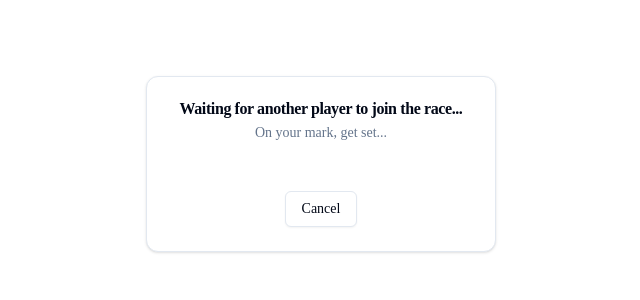
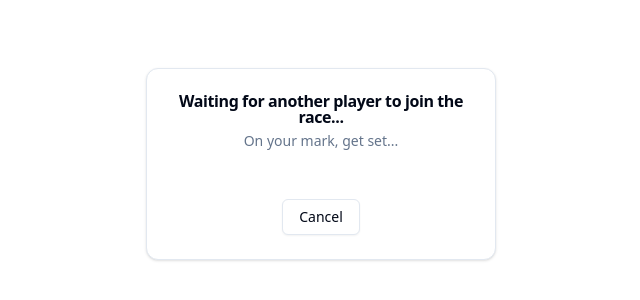
Before and after one commit to its-clem-fandango/code-runner, a Next.js app in the folder apps/client/: page /battle in a window 1280 px wide. Shown: the part 236-536 px from the top of the page, without its empty margins (319-959 px from the left). Built offline with nearby package versions, Linux system fonts and the light colour scheme; no server answers.

Commit message:
updated font

```diff
--- a/apps/client/app/layout.tsx
+++ b/apps/client/app/layout.tsx
@@ -2,7 +2,7 @@ import { Inter as FontSans } from "next/font/google"
 import { cn } from "../../client/lib/utils"
 import "./globals.css"
 
-const fontSans = FontSans({
+export const fontSans = FontSans({
   subsets: ["latin"],
   variable: "--font-sans",
 })
--- a/apps/client/tailwind.config.ts
+++ b/apps/client/tailwind.config.ts
@@ -20,7 +20,7 @@ const config = {
     },
     extend: {
       fontFamily: {
-        sans: ["var(--font-sans)", ...fontFamily.sans],
+        // sans: ["var(--font-sans)", ...fontFamily.sans],
         inter: ["Inter", "sans-serif"],
         manrope: ["Manrope", "sans-serif"],
       },
```
